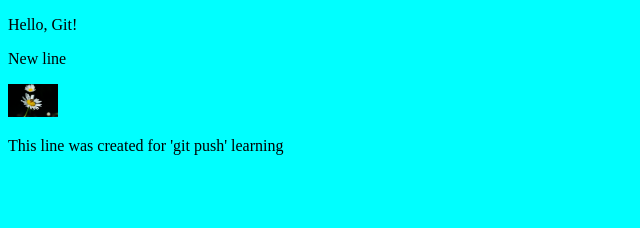
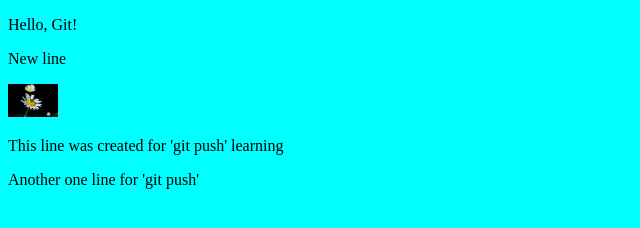
Before and after one commit to EmptyEXOT/gitLearning, a plain HTML site: page index.html in a window 1280 px wide. Shown: the whole page, without its empty margins (0-640 px from the left). Drawn offline with Linux system fonts and the light colour scheme.

Commit message:
added one more line to index.html

```diff
--- a/index.html
+++ b/index.html
@@ -17,6 +17,7 @@
 
 <div>
     <p>This line was created for 'git push' learning</p>
+    <p>Another one line for 'git push'</p>
 </div>
 </body>
 </html>
```
